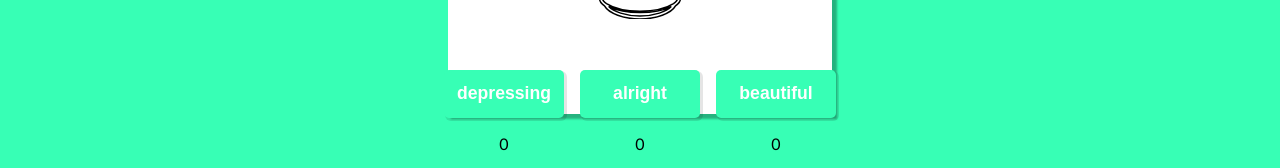
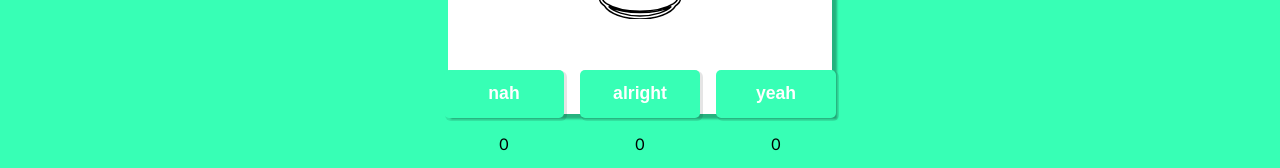
Before and after one commit to inherentspice/Hig, a React (Create React App) app: page / in a window 1280 px wide. Shown: the part 486-654 px from the top of the page. Built offline with nearby package versions, Linux system fonts and the light colour scheme; the HTML template or start-up script is replaced by a standard one.

Commit message:
changed emotion names and state value names

```diff
--- a/src/App.css
+++ b/src/App.css
@@ -149,6 +149,9 @@ header {
   display: flex;
 }
 
+.message--content {
+  width: 200px;
+}
 .message--slide>img {
   height: 6rem;
   fill: rgb(55 194 255);
--- a/src/App.js
+++ b/src/App.js
@@ -9,9 +9,9 @@ import History from './components/History'
 function App() {
   const [dayQuality, setDayQuality] = useState(
     {
-      depressing: 0,
+      nah: 0,
       alright: 0,
-      beautiful: 0
+      yeah: 0
     })
 
   const [color, setColor]  = useState(getColors(dayQuality))
@@ -21,21 +21,21 @@ function App() {
   const [page, setPage] = useState({home: true, about: false})
 
   function getColors(dayQuality) {
-    const color = `rgb(${(dayQuality.depressing * 23) % 255}, ${(dayQuality.alright * 52) % 255}, ${(dayQuality.beautiful * 27) % 255})`
+    const color = `rgb(${(dayQuality.nah * 23) % 255}, ${(dayQuality.alright * 52) % 255}, ${(dayQuality.yeah * 27) % 255})`
     return color
   }
 
   function getMaxColors(dayQuality) {
-    const maxVoted = Math.max(dayQuality.depressing, dayQuality.alright, dayQuality.beautiful)
-    let depressingVal = dayQuality.depressing===maxVoted ? (dayQuality.depressing * 27) % 255: 255
+    const maxVoted = Math.max(dayQuality.nah, dayQuality.alright, dayQuality.yeah)
+    let nahVal = dayQuality.nah===maxVoted ? (dayQuality.nah * 27) % 255: 255
     let alrightVal = dayQuality.alright===maxVoted ? (dayQuality.alright * 23) % 255: 255
-    let beautifulVal = dayQuality.beautiful===maxVoted ? (dayQuality.beautiful * 52) % 255: 255
-    if (depressingVal===0 && alrightVal===0 && beautifulVal===0) {
-      depressingVal = 255
+    let yeahVal = dayQuality.yeah===maxVoted ? (dayQuality.yeah * 52) % 255: 255
+    if (nahVal===0 && alrightVal===0 && yeahVal===0) {
+      nahVal = 255
       alrightVal = 255
-      beautifulVal = 255
+      yeahVal = 255
     }
-    const maxColor = `rgb(${depressingVal}, ${alrightVal}, ${beautifulVal})`
+    const maxColor = `rgb(${nahVal}, ${alrightVal}, ${yeahVal})`
     console.log(maxColor)
     return maxColor
   }
--- a/src/components/About.js
+++ b/src/components/About.js
@@ -6,15 +6,15 @@ export default function About() {
   const [messageIndex, setMessageIndex] = useState(0)
 
   const messages = [
-    "let's make beer with our emotions",
-    "click on how you feel today",
-    "the beer will change based on how your day is going",
-    "beer will change when other people click too",
-    "we're building together: not just your emotions, not just your clicks",
-    "a whole stew of like world-emotions",
-    "check back in to see how everyone's feeling",
-    "click history if you wanna see what emotion beers were brewed in the long ago",
-    "if you click that arrow button again, it'll just loop you back to the beginning"
+    {text: "let's make beer with our emotions"},
+    {text: "click on how you feel today"},
+    {text: "beer will change based on how your day is going"},
+    {text: "beer will change when other people click too"},
+    {text: "we're building together: not just your emotions, not just your clicks"},
+    {text: "whole stew of like world-emotions"},
+    {text: "check back in to see how everyone's feeling"},
+    {text: "click history if you wanna see what emotion beers were brewed in the long ago"},
+    {text: "click that arrow button again, and it'll just loop you back to the beginning"}
 
   ]
 
@@ -29,8 +29,9 @@ export default function About() {
       <main style={{backgroundColor: "rgb(55 194 255)"}}>
         <div className="main--contents" style={{backgroundColor: "white"}}>
           <div className="message--slide">
-            <div className="message-content">
-              <h2 style={{color: "rgb(55 194 255)"}}>{messages[messageIndex]}</h2>
+            <div className="message--content">
+              <h4 style={{color: "rgb(55 194 255)"}}>{messages[messageIndex].text}</h4>
+              {messages[messageIndex].image && <img src={messages[messageIndex.image]} alt=""></img>}
             </div>
             <img onClick={handleNextClick} src={Arrow} alt="An arrow to press to see the next message"></img>
           </div>
--- a/src/components/Buttons.js
+++ b/src/components/Buttons.js
@@ -4,16 +4,16 @@ export default function Button(props) {
 
   <div className="button--display">
       <div className="button--single">
-        <button onClick={props.handleClick} name="depressing">depressing</button>
-        <p>{props.dayQuality.depressing}</p>
+        <button onClick={props.handleClick} name="nah">nah</button>
+        <p>{props.dayQuality.nah}</p>
       </div>
       <div className="button--single">
         <button onClick={props.handleClick} name="alright">alright</button>
         <p>{props.dayQuality.alright}</p>
       </div>
       <div className="button--single">
-        <button onClick={props.handleClick} name="beautiful">beautiful</button>
-        <p>{props.dayQuality.beautiful}</p>
+        <button onClick={props.handleClick} name="yeah">yeah</button>
+        <p>{props.dayQuality.yeah}</p>
       </div>
     </div>
   )
```
